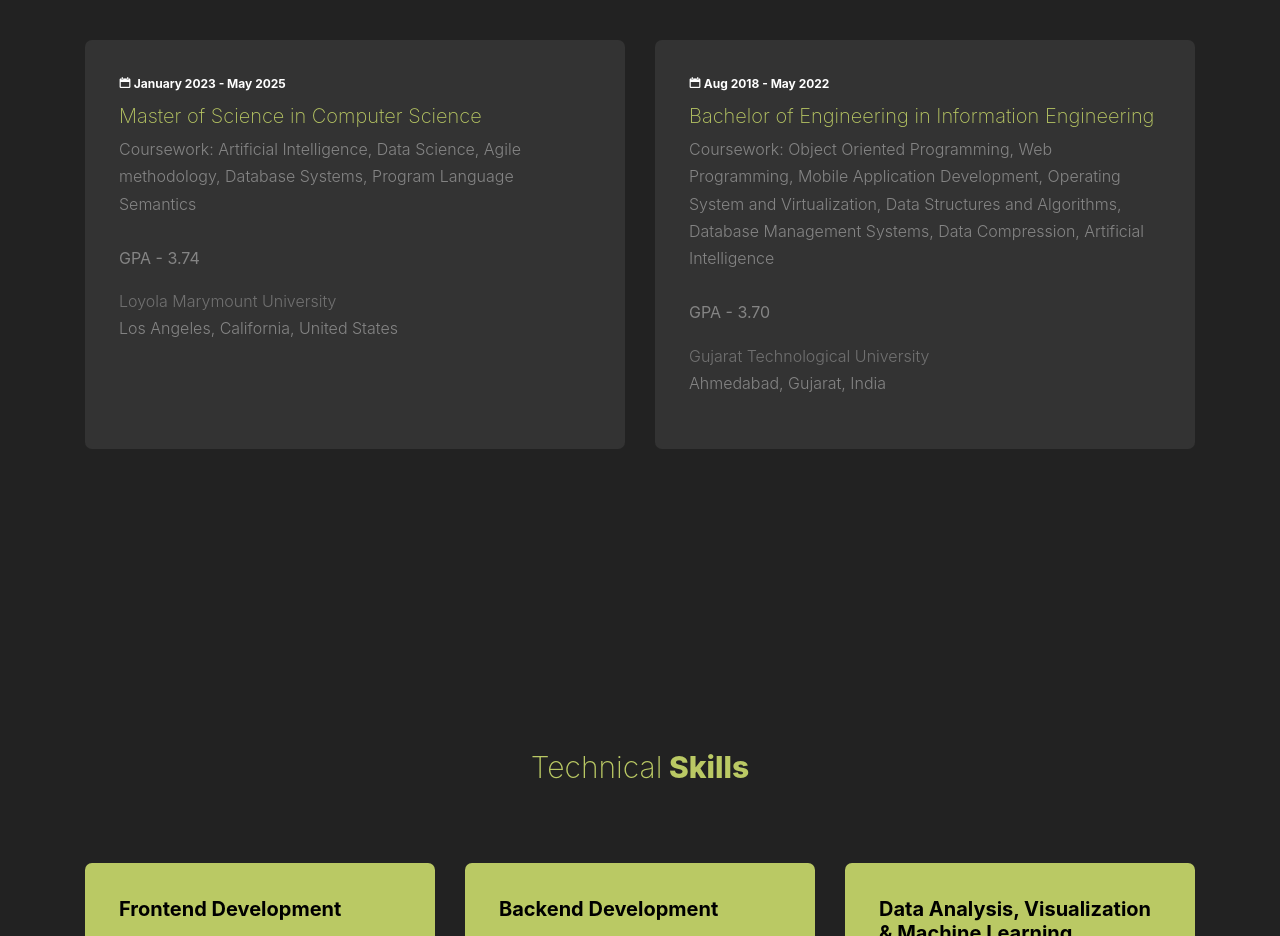
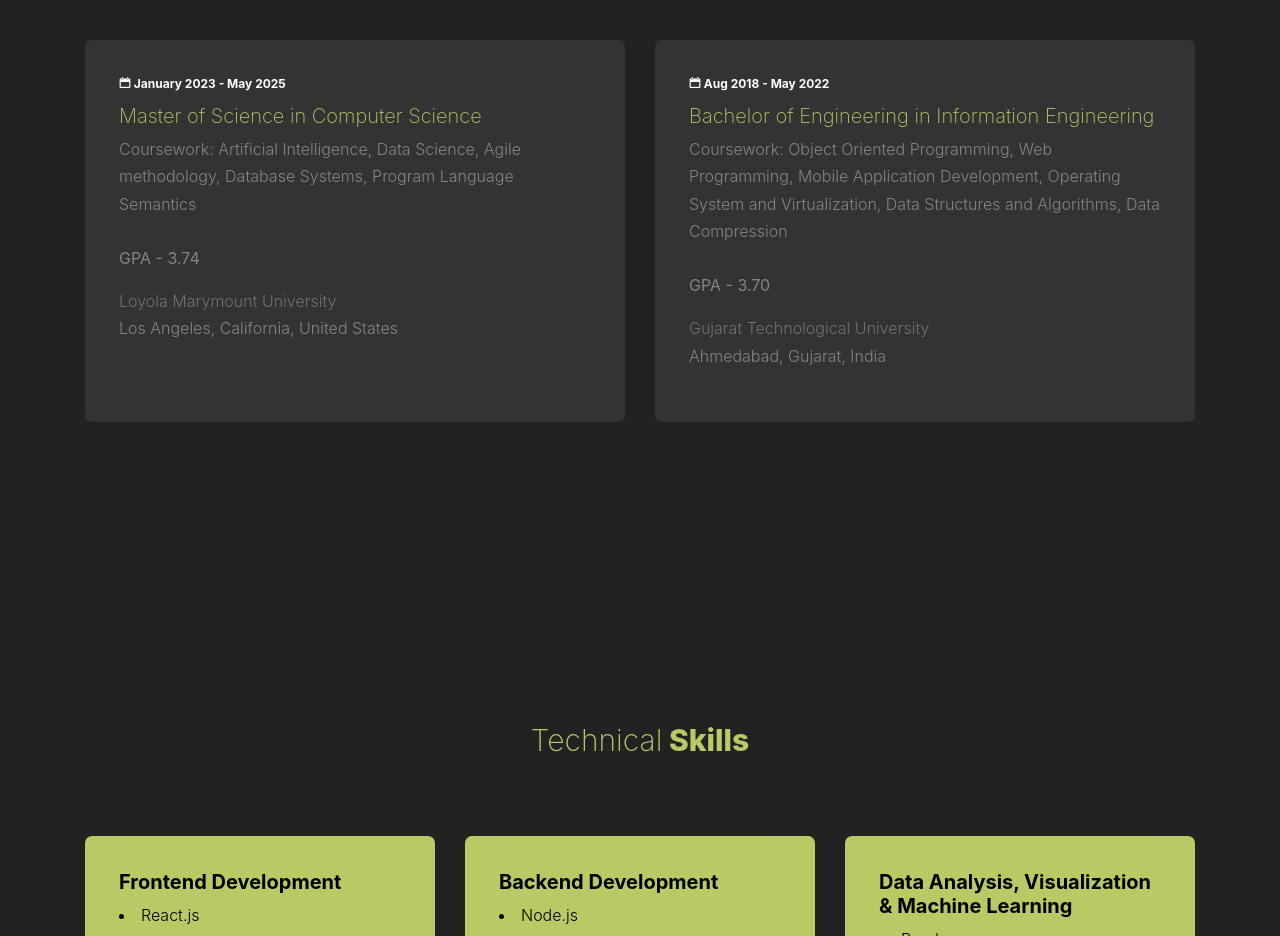
Before and after one commit to DevJaini/Portfolio, a plain HTML site: page index.html in a window 1280 px wide. Shown: the part 2080-3016 px from the top of the page. Drawn offline with nearby package versions, Linux system fonts and the light colour scheme; files whose address does not match are found by name.

```diff
--- a/index.html
+++ b/index.html
@@ -195,8 +195,7 @@
               <p>
                 Coursework: Object Oriented Programming, Web Programming, Mobile
                 Application Development, Operating System and Virtualization,
-                Data Structures and Algorithms, Database Management Systems,
-                Data Compression, Artificial Intelligence
+                Data Structures and Algorithms, Data Compression
                 <br />
                 <br />
                 <strong>GPA - 3.70</strong>
@@ -518,7 +517,7 @@
                     recommendations, boosting student satisfaction by 60%.
                   </li>
                 </p>
-
+                <br />
                 <div class="meta">
                   <a href="#"
                     ><span class="icon-calendar"></span> Aug 2024 - Dec 2024</a
@@ -557,7 +556,8 @@
                     methodologies within a large development team.
                   </li>
                 </p>
-
+                <br />
+                <br />
                 <div class="meta">
                   <a href="#"
                     ><span class="icon-calendar"></span> Aug 2021 - Dec 2022</a
```
